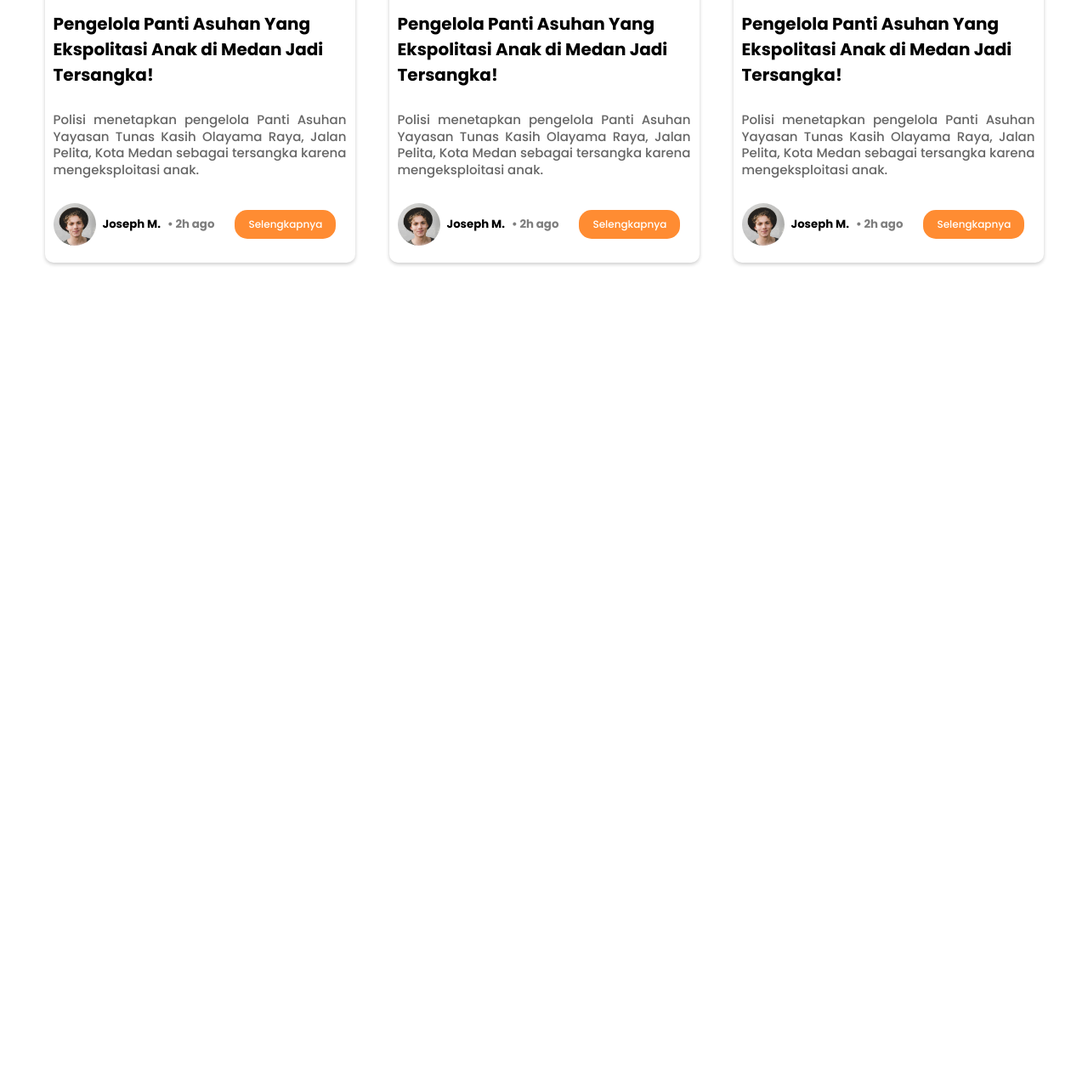
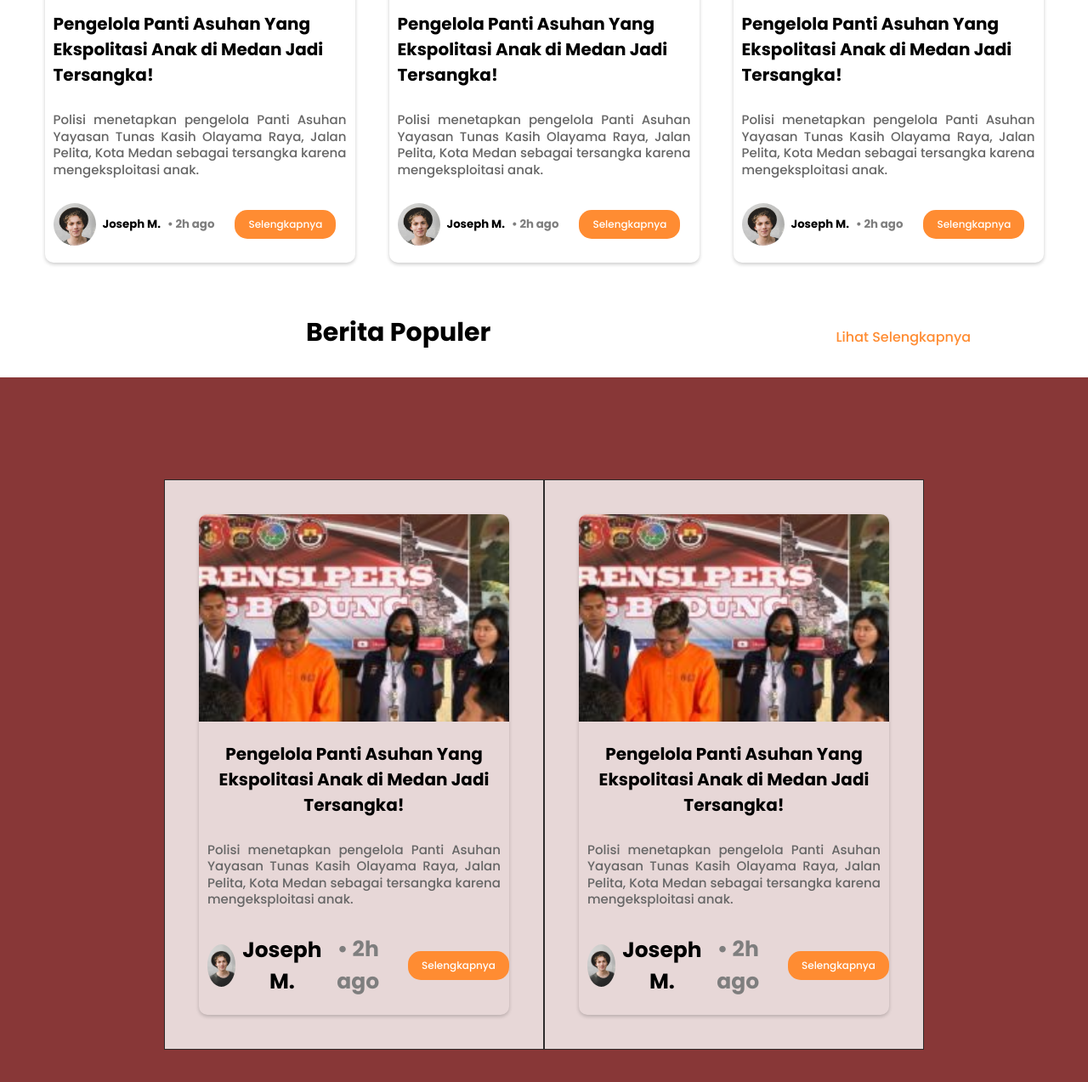
Before and after one commit to ipaldopal/Web-C-Morning-21-MalamLapar, a plain HTML site: page index.html in a window 1280 px wide. Shown: the part 1107-2380 px from the top of the page at 85% size. Before the commit the page ends 1436 px from the top, so only its background shows below. Drawn offline with Linux system fonts and the light colour scheme.

Commit message:
menambahkan berita populer

```diff
--- a/index.html
+++ b/index.html
@@ -101,6 +101,56 @@
             </div>
         </div>
     </div>
+    <div class="header2">
+        <div class="news">
+            <h2>Berita Populer</h2>
+        </div>
+        <div class="cta">
+            <a href="#" class="buttonls">Lihat Selengkapnya</a>
+        </div>
+    </div>
+    <div class="grid-container">
+        <div class="berita-populer">
+            <div class="card-news">
+                <img src="img/hotNews1.jpg" class="news-img">
+                <div class="card-content">
+                    <h3>Pengelola Panti Asuhan Yang Ekspolitasi Anak di Medan Jadi Tersangka!</h3>
+                    <p>Polisi menetapkan pengelola Panti Asuhan Yayasan Tunas Kasih Olayama Raya, Jalan Pelita, Kota
+                        Medan
+                        sebagai tersangka karena mengeksploitasi anak.</p>
+                    <div class="user-news">
+                        <img src="img/profileNews.jpg" class="user-image">
+                        <h5>Joseph M.</h5>
+                        <small><span>• </span>2h ago</small>
+                        <div class="user-info">
+                            <a href="" class="btn-news">Selengkapnya</a>
+                        </div>
+                    </div>
+                </div>
+            </div>
+        </div>
+        <div class="child-news">
+            <div class="berita-populer">
+                <div class="card-news">
+                    <img src="img/hotNews1.jpg" class="news-img">
+                    <div class="card-content">
+                        <h3>Pengelola Panti Asuhan Yang Ekspolitasi Anak di Medan Jadi Tersangka!</h3>
+                        <p>Polisi menetapkan pengelola Panti Asuhan Yayasan Tunas Kasih Olayama Raya, Jalan Pelita, Kota
+                            Medan
+                            sebagai tersangka karena mengeksploitasi anak.</p>
+                        <div class="user-news">
+                            <img src="img/profileNews.jpg" class="user-image">
+                            <h5>Joseph M.</h5>
+                            <small><span>• </span>2h ago</small>
+                            <div class="user-info">
+                                <a href="" class="btn-news">Selengkapnya</a>
+                            </div>
+                        </div>
+                    </div>
+                </div>
+            </div>
+        </div>
+    </div>
 </body>
 
 </html>
--- a/style.css
+++ b/style.css
@@ -261,6 +261,36 @@ img {
   transition: background-color 0.3s ease;
 }
 
+.header2 {
+  display: flex;
+  justify-content: space-between;
+  max-width: 63.5%;
+  margin-top: 20px;
+  margin-left: 340px;
+  padding: 20px;
+  align-items: center;
+}
+
+.news1 {
+  flex: 1;
+  margin-right: 50px;
+}
+
+.cta {
+  flex: 0 0 200px;
+}
+
+.buttonls {
+  display: block;
+  width: 80%;
+  padding: 10px;
+  color: #ff8c32;
+  text-align: center;
+  text-decoration: none;
+  border-radius: 5px;
+  transition: background-color 0.3s ease;
+}
+
 /* Card Hot News */
 
 .card-container {
@@ -422,6 +452,23 @@ img {
 
 .title p span {
   color: #ff8c32;
+}
+
+.grid-container{
+  display: grid;
+  row-gap: 20px;
+  grid-template-columns: auto auto;
+  padding: 120px;
+  background-color: #883737;
+  justify-content: center;
+}
+
+.berita-populer{
+  background-color: rgba(255, 255, 255, 0.8);
+  border: 1px solid rgba(0, 0, 0, 0.8);
+  padding: 20px;
+  font-size: 30px;
+  text-align: center;
 }
 
 /* INFORMASI */
```
